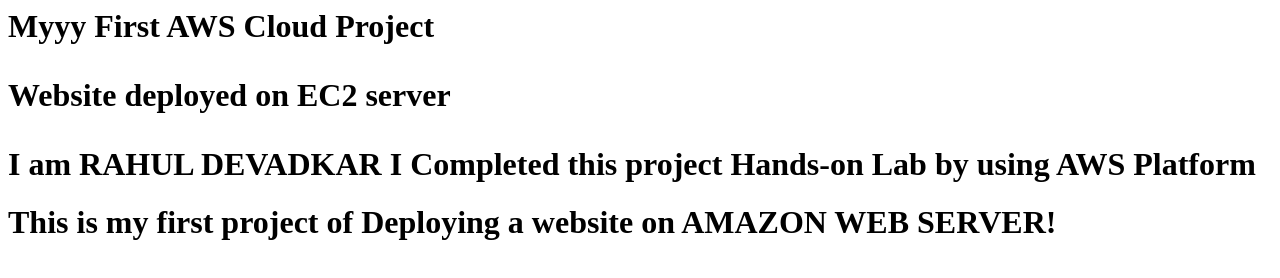
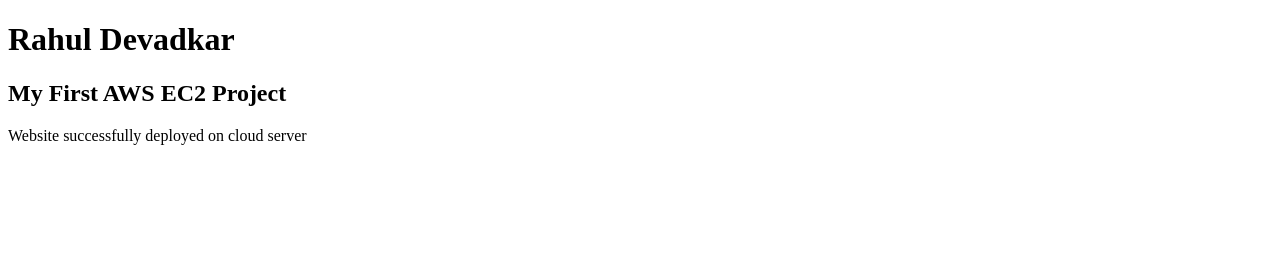
Before and after one commit to rahuldevadkar/Cloud-Web-Server, a plain HTML site: page index.html in a window 1280 px wide. Drawn offline with Linux system fonts and the light colour scheme.

Commit message:
new added

```diff
--- a/index.html
+++ b/index.html
@@ -1,7 +1,11 @@
-<title>My Web Page</title>
-
- <h1>Myyy First AWS Cloud Project</h>
-<p>Website deployed on EC2 server</p>
-
-<h1> I am RAHUL DEVADKAR I Completed this project Hands-on Lab by using AWS Platform </h1>
-<h1>This is my first project of Deploying a website on AMAZON WEB SERVER!</h1>
+<!DOCTYPE html>
+<html>
+    <head>
+        <title>Rahul Cloud Project</title>
+    </head>
+    <body>
+        <h1>Rahul Devadkar</h1>
+        <h2>My First AWS EC2 Project</h2>
+        <p>Website successfully deployed on cloud server</p>
+    </body>
+</html>
```
